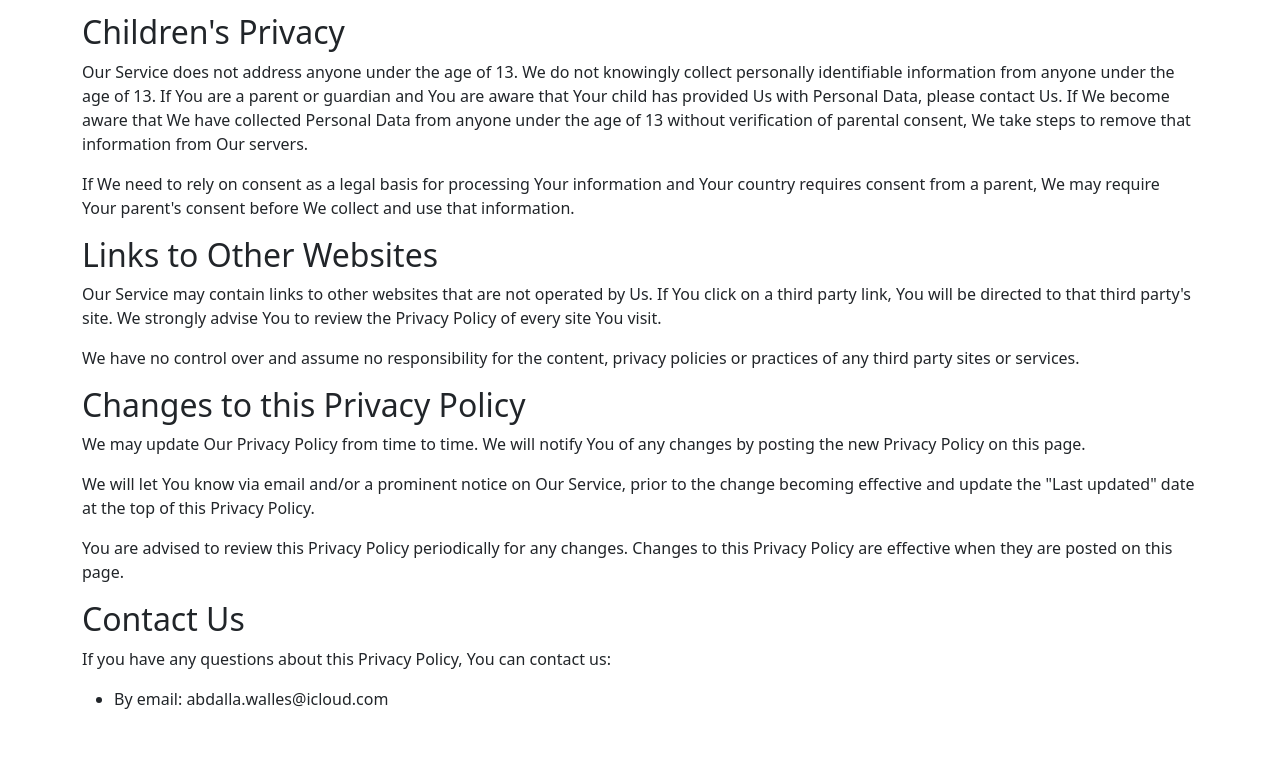
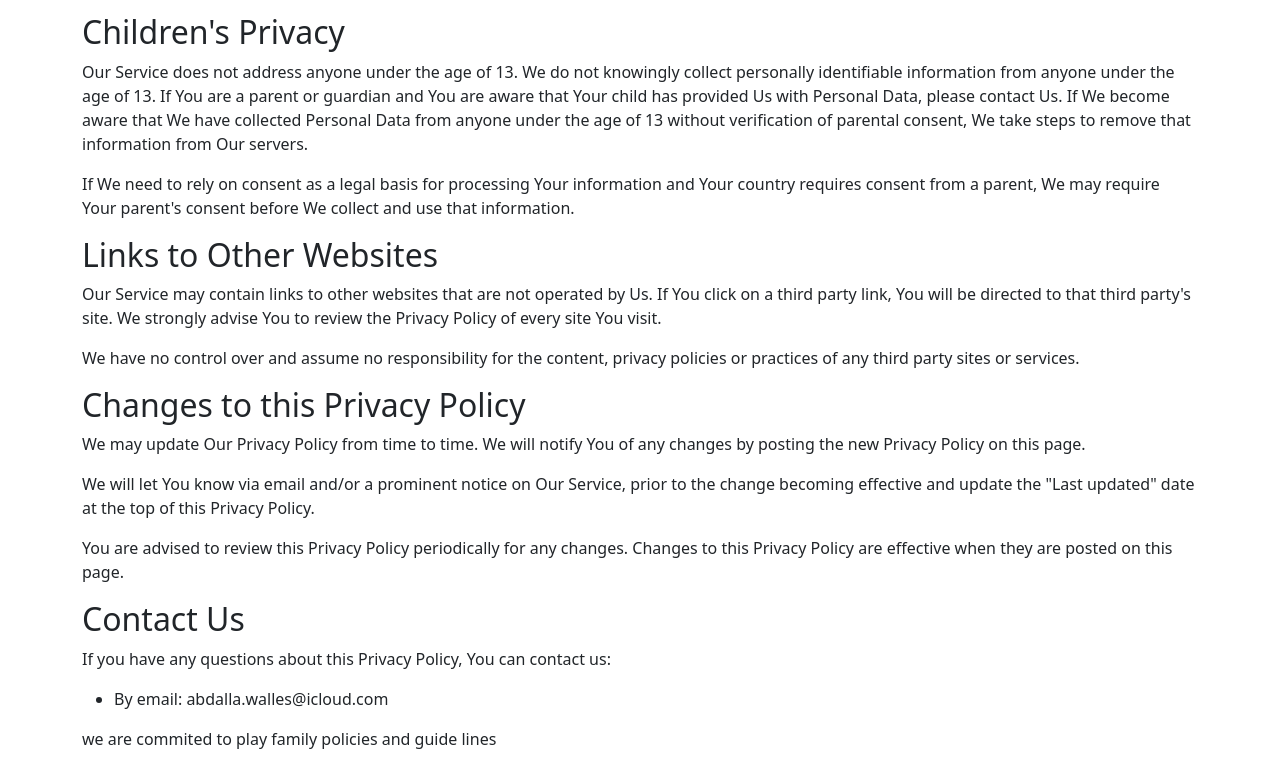
Before and after one commit to mohamed-hossam637/policy, a plain HTML site: page policy.html in a window 1280 px wide. Shown: the part 3750-4517 px from the top of the page. Before the commit the page ends 4477 px from the top, so only its background shows below. Drawn offline with nearby package versions, Linux system fonts and the light colour scheme.

Commit message:
Update policy.html

```diff
--- a/policy.html
+++ b/policy.html
@@ -240,6 +240,7 @@
         <ul>
             <li>By email: abdalla.walles@icloud.com</li>
         </ul>
+        <p>we are commited  to play family policies and guide lines </p>
     </div>
 </body>
 
```
